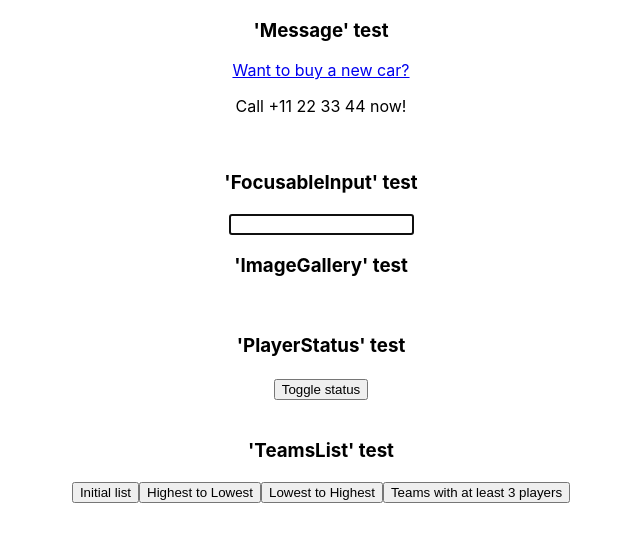
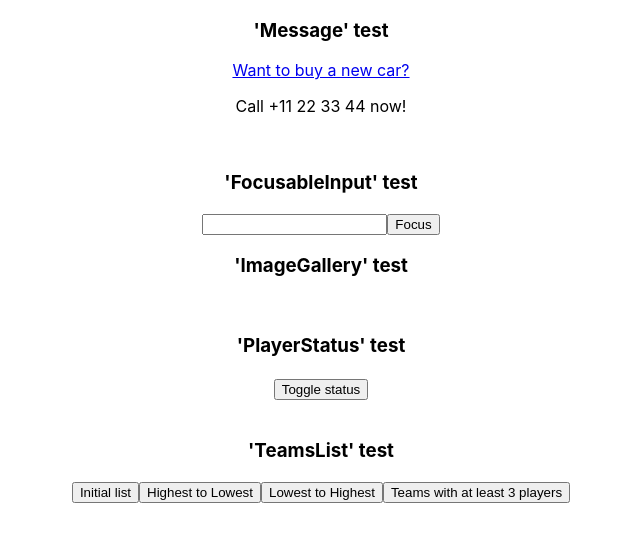
Before and after one commit to angelrosmend/minutentag-challenge, a React (Create React App) app: page / in a window 1280 px wide. Shown: the top 542 px of the page, without its empty margins (319-959 px from the left). Built offline with nearby package versions, Linux system fonts and the light colour scheme.

Commit message:
(test): add focus button

```diff
--- a/src/App.js
+++ b/src/App.js
@@ -6,8 +6,10 @@ import { PlayerStatus } from "./components/PlayerStatus";
 import { TeamsList } from "./components/TeamsList";
 
 import './App.css';
+import { useState } from "react";
 
 export default function App() {
+  const [focusable, setFocusable] = useState(false)
   return (
     <div className="App">
       {/* Render here each component from the "components" directory */}
@@ -15,7 +17,7 @@ export default function App() {
       <Message />
       <br />
       <h3>'FocusableInput' test</h3>
-      <FocusableInput focusable/>
+      <FocusableInput focusable={focusable} setFocusable={setFocusable}/>
       <br />
       <h3>'ImageGallery' test</h3>
       <ImageGallery />
--- a/src/components/FocusableInput.jsx
+++ b/src/components/FocusableInput.jsx
@@ -7,7 +7,7 @@
  * - If on mounting the focused prop is true, the input should receive the focus.
  */
 
-import React, { useEffect, useRef } from "react";
+import React, { useEffect, useRef, Fragment } from "react";
 
 function Input(props) {
 	const { forwardedRef, ...otherProps } = props;
@@ -23,11 +23,19 @@ const TextInput = React.forwardRef((props, ref) => {
 // and the input is not focused, it should receive focus.
 // If focused prop is true, the input should receive the focus.
 
-export function FocusableInput({ focusable = false }) {
-	const inputRef = useRef(null);
-	useEffect(() => {
-		focusable && inputRef.current.focus()
-	}, [focusable, inputRef]);
+export function FocusableInput({ focusable = false, setFocusable }) {
+  const inputRef = useRef(null);
 
-	return <TextInput ref={inputRef}/>;
+  useEffect(() => {
+    focusable && inputRef.current.focus();
+  }, [focusable, inputRef]);
+
+  return (
+    <Fragment>
+      <TextInput ref={inputRef} />
+      <button onClick={() => setFocusable((focusable) => !focusable)}>
+        Focus
+      </button>
+    </Fragment>
+  );
 }
```
